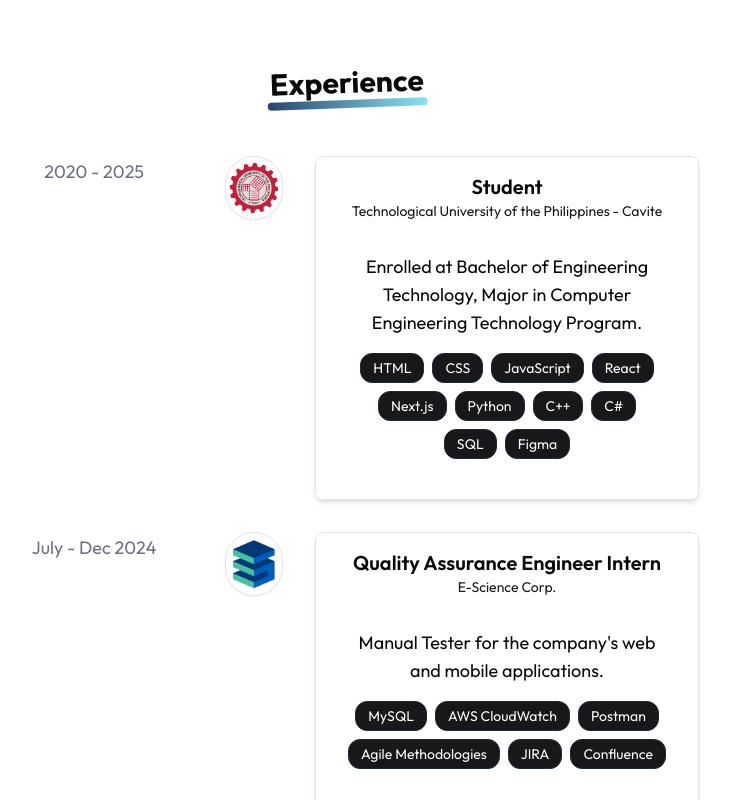
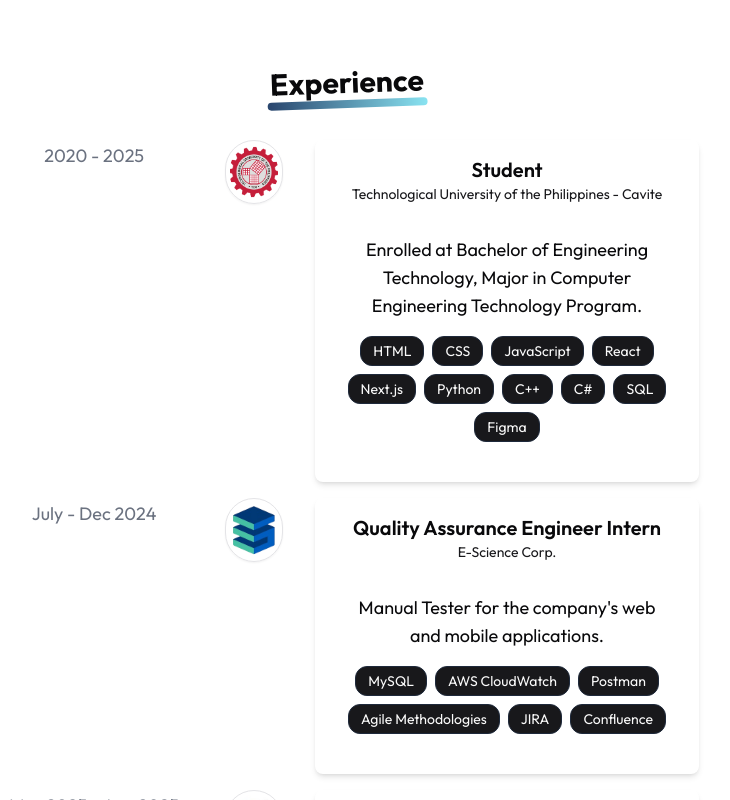
Before and after one commit to Yaosquared/my-portfolio, a Next.js app: page /achievements/experience in a window 1280 px wide. Shown: the top 800 px of the page, without its empty margins (293-1023 px from the left). Built offline with nearby package versions, Linux system fonts and the light colour scheme.

Commit message:
chore: updated styling

```diff
--- a/src/app/(components)/achievements/experience/page.tsx
+++ b/src/app/(components)/achievements/experience/page.tsx
@@ -11,9 +11,9 @@ const Experience = () => {
         text="Experience"
         className="flex flex-col items-center justify-center -rotate-2"
       />
-      <div className="flex flex-col justify-center items-center text-base pt-8 sm:text-lg">
+      <div className="flex flex-col justify-center items-center text-base pt-8 sm:text-lg gap-4">
         {expList.map((element) => (
-          <div key={element.id} className="flex m-4 relative gap-8">
+          <div key={element.id} className="flex relative gap-8">
             <div className="hidden item-start w-72 relative sm:flex gap-8">
               <div className="flex justify-center w-[80%] text-gray-500 pt-0.5 gap-8">
                 {element.date}
@@ -32,7 +32,7 @@ const Experience = () => {
                 </div>
               )}
             </div>
-            <div className="border rounded-lg px-8 py-4 w-full text-center z-10 shadow-md dark:shadow-zinc-900 sm:w-96">
+            <div className="rounded-lg px-8 py-4 w-full text-center z-10 shadow-md dark:shadow-zinc-900 sm:w-96">
               <div className="text-xl font-semibold">{element.title}</div>
               <div className="text-accent-foreground mb-6 sm:mb-8 text-sm">
                 {element.location}
--- a/src/app/(components)/contact/page.tsx
+++ b/src/app/(components)/contact/page.tsx
@@ -84,7 +84,7 @@ const Contact = () => {
   return (
     <article
       id="contact"
-      className="w-[90%] md:w-[70%] lg:w-[50%] xl:w-[40%] mx-auto my-10 md:my-24 text-center"
+      className="w-full md:w-[70%] lg:w-[50%] xl:w-[40%] mx-auto my-10 md:my-24 text-center"
     >
       <Card>
         <CardHeader>
@@ -107,7 +107,7 @@ const Contact = () => {
               e.preventDefault();
               await submitForm();
             }}
-            className="border rounded-md flex flex-col p-8 gap-3"
+            className="rounded-md flex flex-col p-2 xl:p-8 gap-3"
           >
             <div className="flex flex-col">
               <label htmlFor="email" className="text-left font-medium">
--- a/src/app/(components)/projects/page.tsx
+++ b/src/app/(components)/projects/page.tsx
@@ -19,7 +19,7 @@ const Projects = () => {
   };
 
   return (
-    <article id="projects" className="p-5 sm:p-0 lg:mt-6">
+    <article id="projects" className="xl:p-5 sm:p-0 lg:mt-6">
       <Title
         text="Projects"
         className="flex flex-col items-center justify-center -rotate-2"
--- a/src/app/(components)/skills/page.tsx
+++ b/src/app/(components)/skills/page.tsx
@@ -7,7 +7,7 @@ import { skillList } from "@/lib/data";
 
 const Skills = () => {
   return (
-    <article className="px-8 mt-10 lg:mt-4">
+    <article className="xl:px-8 mt-10 lg:mt-4">
       <Title
         text="Skills"
         className="flex flex-col items-center justify-center rotate-2"
--- a/src/components/ui/card-hover-effect.tsx
+++ b/src/components/ui/card-hover-effect.tsx
@@ -16,7 +16,7 @@ export const HoverEffect = ({
   let [hoveredIndex, setHoveredIndex] = useState<number | null>(null);
 
   return (
-    <div className={cn("grid grid-cols-2  lg:grid-cols-6  py-10", className)}>
+    <div className={cn("grid grid-cols-3 lg:grid-cols-6  py-10", className)}>
       {items.map((item, idx) => {
         const Icon = item.icon;
 
--- a/src/components/ui/card.tsx
+++ b/src/components/ui/card.tsx
@@ -10,7 +10,7 @@ const Card = React.forwardRef<
     ref={ref}
     className={cn(
       "rounded-xl border bg-card text-card-foreground shadow-lg p-4",
-      className
+      className,
     )}
     {...props}
   />
@@ -37,7 +37,7 @@ const CardTitle = React.forwardRef<
     ref={ref}
     className={cn(
       "text-2xl font-semibold leading-none tracking-tight",
-      className
+      className,
     )}
     {...props}
   />
@@ -60,7 +60,7 @@ const CardContent = React.forwardRef<
   HTMLDivElement,
   React.HTMLAttributes<HTMLDivElement>
 >(({ className, ...props }, ref) => (
-  <div ref={ref} className={cn("p-6 pt-0", className)} {...props} />
+  <div ref={ref} className={cn("", className)} {...props} />
 ));
 CardContent.displayName = "CardContent";
 
```
